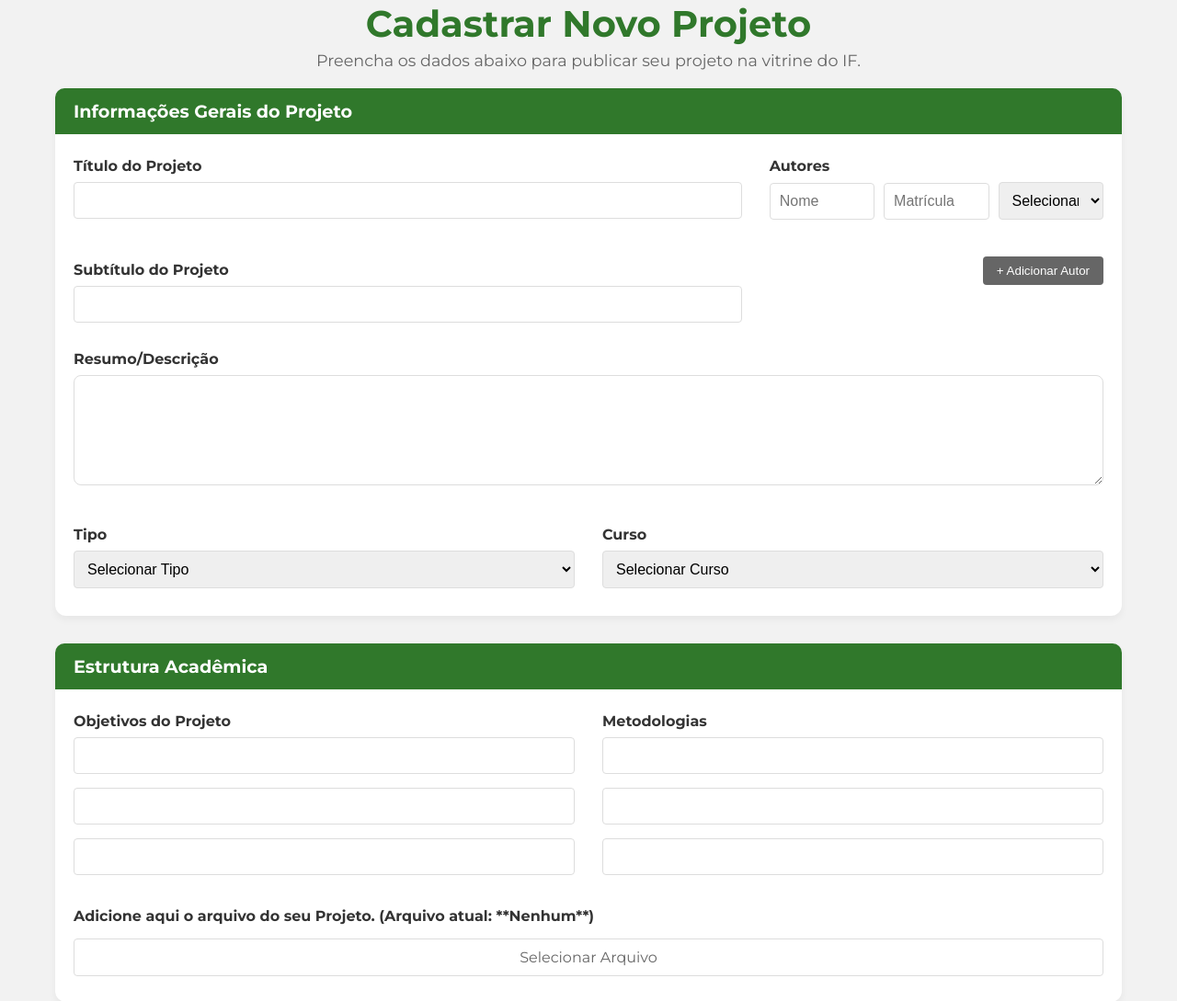
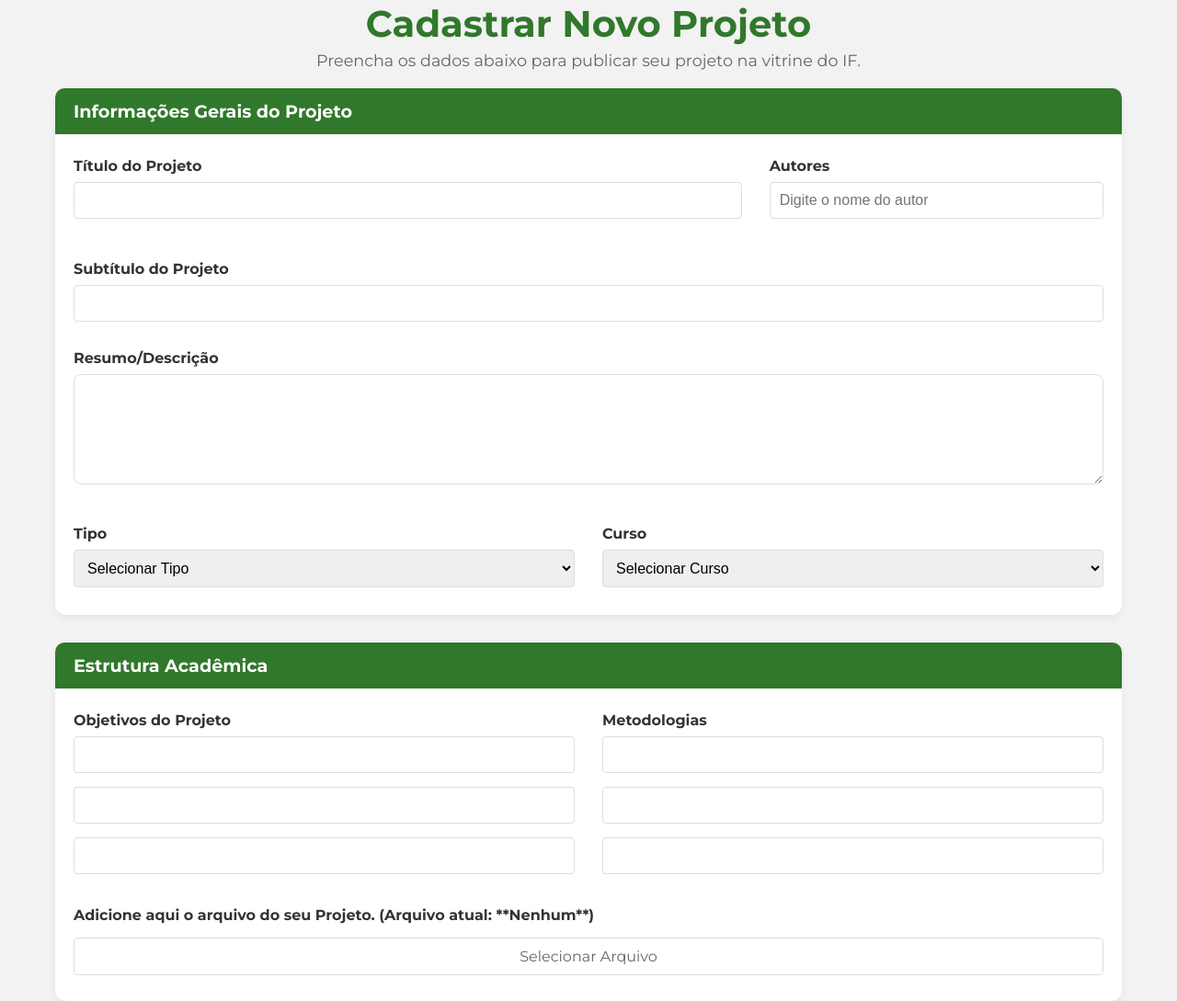
Before and after one commit to marcoscassian/ifnexus, a Flask app: page /criarprojeto in a window 1280 px wide. Shown: the part 117-1206 px from the top of the page at 92% size. Run offline with Flask 3, Linux system fonts and the light colour scheme; a user stored in the database is signed in.

Commit message:
feat: começando a implementar associação de usuários

```diff
--- a/app.py
+++ b/app.py
@@ -327,17 +327,17 @@ def callback_suap():
     suap_usuario = Usuario.query.filter_by(email=email).first()
 
     if not suap_usuario:
+        print(user_info)
         suap_usuario = Usuario(
             nome=nome,
             email=email,
             senha=bcrypt.generate_password_hash("suap_login_default_123").decode("utf-8"),
-            data_nascimento=user_info.get("data_nascimento"),
+            data_nascimento=user_info.get("data_de_nascimento"),
             cpf=user_info.get("cpf"),
-            tipo_usuario=user_info.get("tipo_vinculo"),
-            matricula=user_info.get("matricula"),
-            curso=vinculo.get("curso"),
-            campus=vinculo.get("campus"),
-            foto=user_info.get("url_foto_150x200")
+            tipo_usuario=user_info.get("tipo_usuario"),
+            matricula=user_info.get("identificacao"),
+            campus=user_info.get("campus"),
+            foto=user_info.get("foto")
         )
 
         db.session.add(suap_usuario)
@@ -453,11 +453,18 @@ def gerenciar_projeto(id=None):
             if lista_imagens:
                 projeto.estrutura = ",".join(lista_imagens)
 
-            nomes_autores = request.form.getlist('autor_nome[]')
-            matriculas_autores = request.form.getlist('autor_matricula[]')
-            tipos_autores = request.form.getlist('autor_tipo[]')
+            autores_ids = request.form.getlist('autores_ids[]')
+            autores_tipos = request.form.getlist('autores_tipo[]')
 
-            for nome, matricula, tipo in zip(nomes_autores, matriculas_autores, tipos_autores):
+            for usuario_id, tipo in zip(autores_ids, autores_tipos):
+                autor = Autor(
+                    usuario_id=usuario_id,
+                    tipo=tipo,
+                    projeto_id=projeto.id
+                )
+                db.session.add(autor)
+
+            for nome, matricula, tipo in zip(autores_ids, autores_tipos):
                 if nome.strip() and matricula.strip() and tipo.strip():
                     autor = Autor(nome=nome, matricula=matricula, tipo=tipo, projeto_id=projeto.id)
                     db.session.add(autor)
@@ -515,7 +522,7 @@ def gerenciar_projeto(id=None):
         'arquivo_nome': projeto.arquivo if projeto else '',
 
         'imagens': (projeto.estrutura.split(',') if projeto and projeto.estrutura else []) + [''] * (4 - len(projeto.estrutura.split(',') if projeto and projeto.estrutura else [])),
-        'autores': projeto.autores if projeto and projeto.autores else [Autor(nome='', matricula='', tipo='')],
+        'autores': projeto.autores if projeto and projeto.autores else [],
         'objetivos': projeto.objetivos if projeto and projeto.objetivos else [Objetivo(descricao=''), Objetivo(descricao=''), Objetivo(descricao='')],
         'metodologias': projeto.metodologias if projeto and projeto.metodologias else [Metodologia(descricao=''), Metodologia(descricao=''), Metodologia(descricao='')],
         'link_principal': link_principal_val,
@@ -528,6 +535,27 @@ def gerenciar_projeto(id=None):
     }
 
     return render_template('criar_projeto.html', **dados_projeto)
+
+@app.route("/livesearch/usuarios")
+@suap_required
+def livesearch_usuarios():
+    q = request.args.get("q", "").strip()
+
+    if len(q) < 1:
+        return jsonify([])
+
+    usuarios = Usuario.query.filter(
+        Usuario.nome.ilike(f"%{q}%")
+    ).limit(8).all()
+
+    return jsonify([
+        {
+            "id": u.id,
+            "nome": u.nome,
+            "matricula": u.matricula
+        } for u in usuarios
+    ])
+
 
 @app.route('/projeto/<int:id>/excluir', methods=['POST'])
 @suap_required
--- a/models.py
+++ b/models.py
@@ -15,7 +15,6 @@ class Usuario(db.Model, UserMixin):
     data_nascimento = db.Column(db.Text)
     cpf = db.Column(db.Text)
     tipo_usuario = db.Column(db.Text, nullable=False)
-    curso = db.Column(db.Text)
     campus = db.Column(db.Text)
     foto = db.Column(db.Text)
     comentarios = db.relationship('Comentario', backref='usuario', lazy=True, cascade="all, delete-orphan")
@@ -42,13 +41,13 @@ class Projeto(db.Model):
     comentarios = db.relationship('Comentario', backref='projeto', lazy=True, cascade="all, delete-orphan")
 
 class Autor(db.Model):
-    __tablename__ = 'autores'
+    id = db.Column(db.Integer, primary_key=True)
+    tipo = db.Column(db.String(50))
 
-    id = db.Column(db.Integer, primary_key=True)
-    nome = db.Column(db.Text, nullable=False)
-    matricula = db.Column(db.Text, nullable=False)
-    tipo = db.Column(db.Text)
-    projeto_id = db.Column(db.Integer, db.ForeignKey('projetos.id'), nullable=False)
+    usuario_id = db.Column(db.Integer, db.ForeignKey('usuarios.id'))
+    projeto_id = db.Column(db.Integer, db.ForeignKey('projetos.id'))
+
+    usuario = db.relationship('Usuario')
 
 class Objetivo(db.Model):
     __tablename__ = 'objetivos'
--- a/static/css/criar_projeto.css
+++ b/static/css/criar_projeto.css
@@ -150,17 +150,6 @@ textarea {
 
 .right-align {
     text-align: right;
-}
-
-.add-autor-btn {
-    background-color: #666;
-    color: white;
-    border: none;
-    padding: 8px 15px;
-    border-radius: 4px;
-    cursor: pointer;
-    font-weight: 500;
-    margin-top: 10px;
 }
 
 .academic-row .form-group-col {
@@ -355,3 +344,39 @@ textarea {
 .cadastrar-projeto-btn-pp3:hover {
     background-color: #e0f0e5;
 }
+
+.autor-input-group {
+    position: relative; /* base do dropdown */
+}
+
+.resultado-autores {
+    position: absolute;
+    top: 100%;           /* logo abaixo do input */
+    left: 0;
+    width: 100%;
+
+    background: #fff;
+    border: 1px solid #ccc;
+    border-top: none;
+
+    max-height: 200px;
+    overflow-y: auto;
+
+    z-index: 9999;       /* 🔥 sobre tudo */
+    box-shadow: 0 4px 12px rgba(0,0,0,0.15);
+
+    display: none;       /* começa escondido */
+}
+
+.resultado-autores.ativo {
+    display: block;
+}
+
+.user-item {
+    padding: 8px 10px;
+    cursor: pointer;
+}
+
+.user-item:hover {
+    background-color: #f2f2f2;
+}
--- /dev/null
+++ b/static/js/livesearch_autores.js
@@ -0,0 +1,73 @@
+// liveserach autores
+
+const buscaAutor = document.getElementById("busca-autor");
+const resultadoAutores = document.getElementById("resultado-autores");
+const autoresSelecionados = document.getElementById("autores-selecionados");
+
+let timeoutAutor;
+
+buscaAutor.addEventListener("input", () => {
+    clearTimeout(timeoutAutor);
+
+    timeoutAutor = setTimeout(async () => {
+        const termo = buscaAutor.value.trim();
+
+        if (!termo) {
+            resultadoAutores.innerHTML = "";
+            resultadoAutores.classList.remove("ativo");
+            return;
+        }
+
+        const res = await fetch(`/livesearch/usuarios?q=${termo}`);
+        const usuarios = await res.json();
+
+        resultadoAutores.innerHTML = "";
+
+        if (usuarios.length === 0) {
+            resultadoAutores.innerHTML = `
+                <div class="user-item">
+                    <em>Nenhum usuário encontrado</em>
+                </div>
+            `;
+            resultadoAutores.classList.add("ativo");
+            return;
+        }
+
+        usuarios.forEach(u => {
+            resultadoAutores.innerHTML += `
+                <div class="user-item"
+                    onclick="selecionarAutor(${u.id}, '${u.nome}', '${u.matricula}')">
+                    <strong>${u.nome}</strong><br>
+                    <small>${u.matricula}</small>
+                </div>
+            `;
+        });
+
+        resultadoAutores.classList.add("ativo");
+
+    }, 300);
+});
+
+function selecionarAutor(id, nome, matricula) {
+    if (document.querySelector(`input[value="${id}"]`)) return;
+
+    autoresSelecionados.innerHTML += `
+        <div class="autor">
+            <strong>${nome}</strong> (${matricula})
+
+            <input type="hidden" name="autores_ids[]" value="${id}">
+
+            <button type="button" onclick="this.parentNode.remove()">X</button>
+        </div>
+    `;
+
+    buscaAutor.value = "";
+    resultadoAutores.innerHTML = "";
+    resultadoAutores.classList.remove("ativo");
+}
+
+document.addEventListener("click", (e) => {
+    if (!e.target.closest(".autor-input-group")) {
+        resultadoAutores.classList.remove("ativo");
+    }
+});
--- a/templates/criar_projeto.html
+++ b/templates/criar_projeto.html
@@ -27,19 +27,25 @@
 
             <div class="form-group small autores-group">
                 <label>Autores</label>
-                <div id="autores" class="autor-input-group">
-                    {% for autor in autores %}
-                    <div class="autor">
-                        <input type="text" name="autor_nome[]" placeholder="Nome" value="{{ autor.nome }}" required>
-                        <input type="text" name="autor_matricula[]" placeholder="Matrícula" value="{{ autor.matricula }}" required>
-                        <select name="autor_tipo[]" required>
-                            <option value="">Selecionar Tipo</option>
-                            <option value="aluno" {% if autor.tipo == 'aluno' %}selected{% endif %}>Aluno</option>
-                            <option value="servidor" {% if autor.tipo == 'servidor' %}selected{% endif %}>Servidor</option>
-                        </select>
-                        {% if not loop.first %}<button type="button" onclick="this.parentNode.remove()">X</button>{% endif %}
+                <div class="autor-input-group">
+
+                    <input type="text" id="busca-autor" placeholder="Digite o nome do autor">
+
+                    <div id="resultado-autores" class="resultado-autores"></div>
+
+                    <div id="autores-selecionados">
+                        {% for autor in autores %}
+                        {% if autor.usuario %}
+                        <div class="autor">
+                            <strong>{{ autor.usuario.nome }}</strong> ({{ autor.usuario.matricula }})
+
+                            <input type="hidden" name="autores_ids[]" value="{{ autor.usuario.id }}">
+
+                            <button type="button" onclick="this.parentNode.remove()">X</button>
+                        </div>
+                        {% endif %}
+                        {% endfor %}
                     </div>
-                    {% endfor %}
                 </div>
             </div>
         </div>
@@ -48,10 +54,6 @@
             <div class="form-group large">
                 <label>Subtítulo do Projeto</label>
                 <input type="text" name="subtitulo" value="{{ subtitulo }}">
-            </div>
-
-            <div class="form-group small right-align">
-                <button type="button" class="add-autor-btn" onclick="addAutor()">+ Adicionar Autor</button>
             </div>
         </div>
 
@@ -211,18 +213,6 @@ document.addEventListener('DOMContentLoaded', function() {
         document.getElementById('file-name-display').textContent = fileName;
     });
 
-    function addAutor() {
-        const div = document.getElementById('autores');
-        const novo = document.createElement('div');
-        novo.classList.add('autor');
-        novo.innerHTML = '<input type="text" name="autor_nome[]" placeholder="Nome" required> ' +
-                         '<input type="text" name="autor_matricula[]" placeholder="Matrícula" required> ' +
-                         '<select name="autor_tipo[]" required> <option value="">Selecionar Tipo</option> <option value="aluno">Aluno</option> <option value="servidor">Servidor</option> </select>' +
-                         '<button type="button" onclick="this.parentNode.remove()">X</button>';
-        div.appendChild(novo);
-    }
-    window.addAutor = addAutor;
-
     function addLinkPP3() {
         const div = document.getElementById('links');
         const container = document.createElement('div');
@@ -235,4 +225,8 @@ document.addEventListener('DOMContentLoaded', function() {
 
 });
 </script>
+
+<!-- live search de autores -->
+<script src="{{ url_for('static', filename='js/livesearch_autores.js') }}"></script>
+
 {% endblock %}
```
Also changed, not shown: instance/banco.db.
